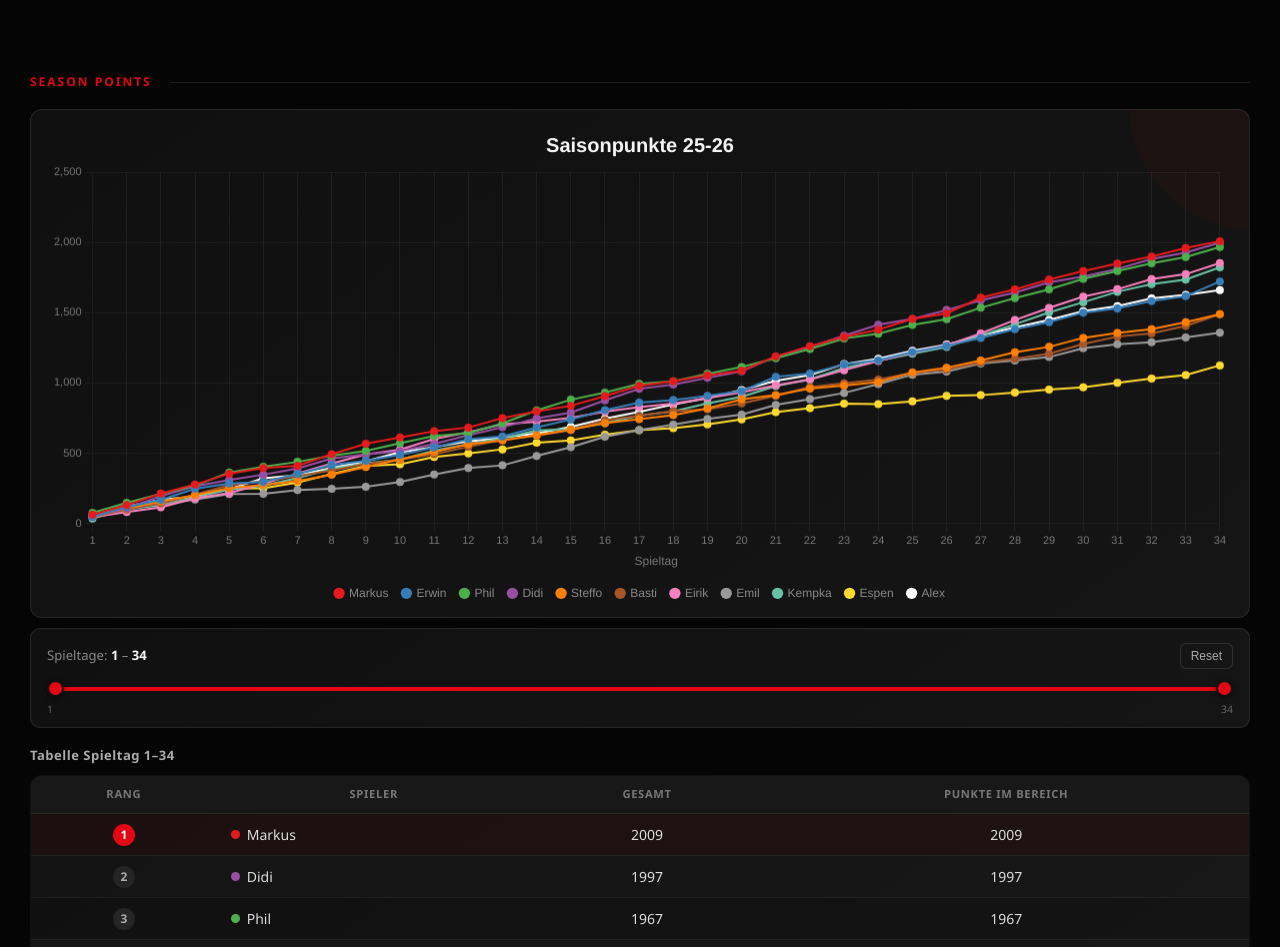
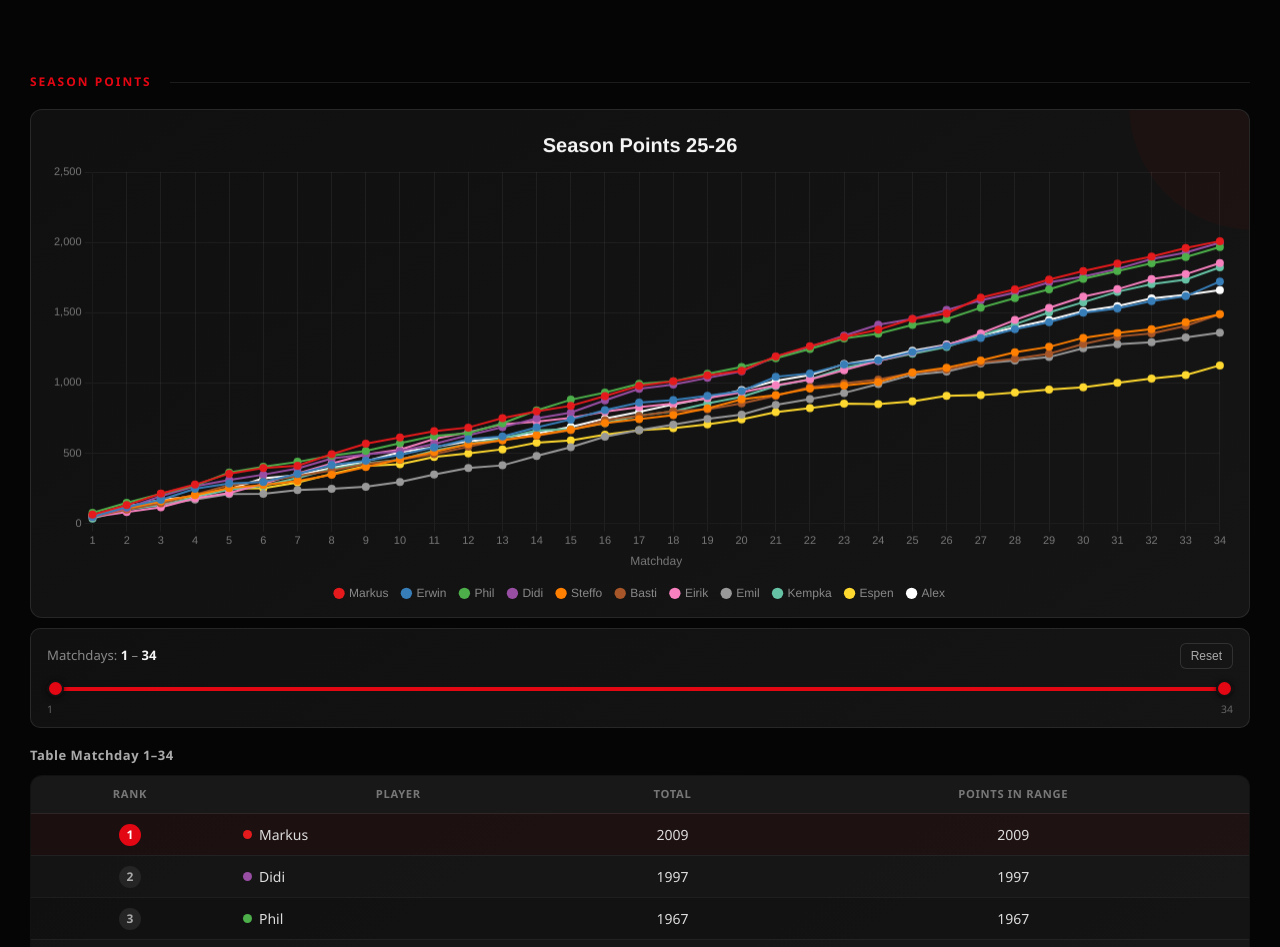
Before and after one commit to LordFunk/KickerManagerStats, a plain HTML site: page Season 25-26/Saisonstatistik 25-26.html in a window 1280 px wide. Shown: the part 240-1187 px from the top of the page. Drawn offline with nearby package versions, Linux system fonts and the light colour scheme.

Commit message:
Update Saisonstatistik 25-26.html

```diff
--- a/Season 25-26/Saisonstatistik 25-26.html
+++ b/Season 25-26/Saisonstatistik 25-26.html
@@ -754,7 +754,7 @@ footer{
     <div class="controls-top">
 
         <div class="range-label">
-            Spieltage:
+            Matchdays:
             <strong id="rangeMinLabel">1</strong>
             –
             <strong id="rangeMaxLabel">34</strong>
@@ -848,7 +848,7 @@ footer{
     class="section-label"
     id="tables"
 >
-    Hin- & Rückrunde
+    First & Second Half
 </div>
 
 <div
@@ -1649,7 +1649,7 @@ function makeChart(
 
                             title:{
                                 display:!mobile,
-                                text:'Spieltag',
+                                text:'Matchday',
                                 color:'#777'
                             },
 
@@ -2002,7 +2002,7 @@ function createC1(
 
                             display:true,
 
-                            text:'Saisonpunkte 25-26',
+                            text:'Season Points 25-26',
 
                             font:{
                                 size:
@@ -2094,7 +2094,7 @@ function createC1(
 
                                 let html=
                                     `<div class="tooltip-title">
-                                        Spieltag ${mdNumber}
+                                        Matchday ${mdNumber}
                                     </div>`;
 
                                 html+=
@@ -2138,7 +2138,7 @@ function createC1(
 
                             title:{
                                 display:!isMobile(),
-                                text:'Spieltag',
+                                text:'Matchday',
                                 color:'#777'
                             },
 
@@ -2365,7 +2365,7 @@ function updateRangeTable(
     ).innerHTML=`
 
         <div class="range-table-title">
-            Tabelle Spieltag ${start}–${end}
+            Table Matchday ${start}–${end}
         </div>
 
         <table>
@@ -2374,10 +2374,10 @@ function updateRangeTable(
 
                 <tr>
 
-                    <th>Rang</th>
-                    <th>Spieler</th>
-                    <th>Gesamt</th>
-                    <th>Punkte im Bereich</th>
+                    <th>Rank</th>
+                    <th>Player</th>
+                    <th>Total</th>
+                    <th>Points in Range</th>
 
                 </tr>
 
@@ -2661,7 +2661,7 @@ document.getElementById(
 
 const avgDataset={
 
-    label:'Ø Punkte',
+    label:'Ø Points',
 
     data:avgMd,
 
@@ -2714,7 +2714,7 @@ const avgDataset={
 
 makeChart(
     'c2',
-    'Punkte je Spieltag',
+    'Points per Matchday',
     md,
     false,
     [avgDataset]
@@ -2723,7 +2723,7 @@ makeChart(
 const c3=
     makeChart(
         'c3',
-        'Tabellenplatzentwicklung',
+        'League Position Development',
         league,
         true
     );
@@ -2731,7 +2731,7 @@ const c3=
 const c4=
     makeChart(
         'c4',
-        'Spieltagsplatzierung',
+        'Matchday Placement',
         rank,
         true
     );
@@ -2903,7 +2903,7 @@ function hinTable(
                     color:#666
                 "
             >
-                (Spieltag 1–${hinEnd})
+                (Matchday 1–${hinEnd})
             </span>
 
         </div>
@@ -2914,9 +2914,9 @@ function hinTable(
 
                 <tr>
 
-                    <th>Rang</th>
-                    <th>Spieler</th>
-                    <th>Punkte</th>
+                    <th>Rank</th>
+                    <th>Player</th>
+                    <th>Points</th>
 
                 </tr>
 
@@ -3016,7 +3016,7 @@ function rueckTable(
                     color:#666
                 "
             >
-                (Spieltag ${rueckLabel})
+                (Matchday ${rueckLabel})
             </span>
 
         </div>
@@ -3027,15 +3027,15 @@ function rueckTable(
 
                 <tr>
 
-                    <th>Rang</th>
-                    <th>Spieler</th>
-                    <th>Punkte</th>
+                    <th>Rank</th>
+                    <th>Player</th>
+                    <th>Points</th>
 
                     <th
                         title="
-                            Rückrunde MD 1–${rueckPlayed}
+                            Second half MD 1–${rueckPlayed}
                             vs.
-                            Hinrunde MD 1–${rueckPlayed}
+                            First half MD 1–${rueckPlayed}
                         "
                     >
                         Diff*
@@ -3159,9 +3159,9 @@ function rueckTable(
                     text-align:center
                 "
             >
-                * Rück MD 18–${played}
+                * Second half MD 18–${played}
                 vs.
-                Hin MD 1–${rueckPlayed}
+                First half MD 1–${rueckPlayed}
             </p>
 
         `;
@@ -3176,14 +3176,14 @@ function rueckTable(
 
 tablesWrapper.appendChild(
     hinTable(
-        'Hinrunde',
+        'First Half',
         hin
     )
 );
 
 tablesWrapper.appendChild(
     rueckTable(
-        'Rückrunde',
+        'Second Half',
         rueck
     )
 );
```
